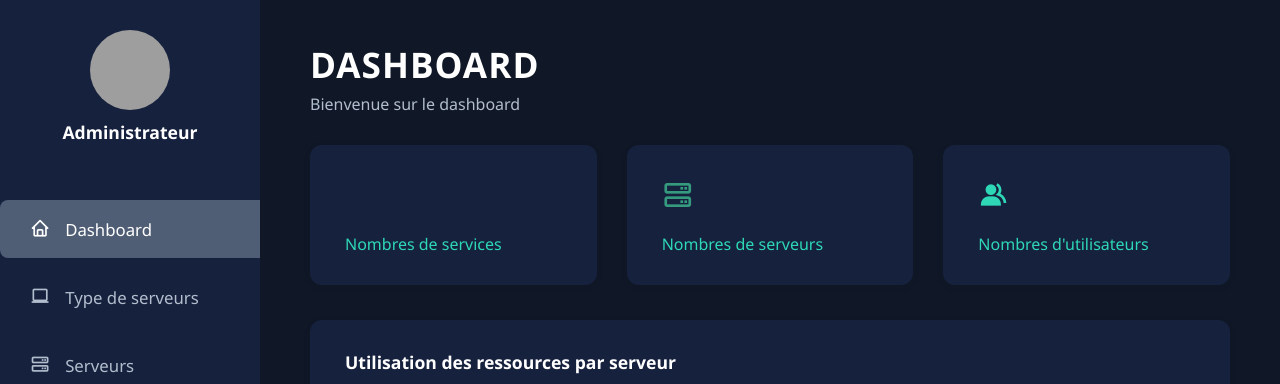
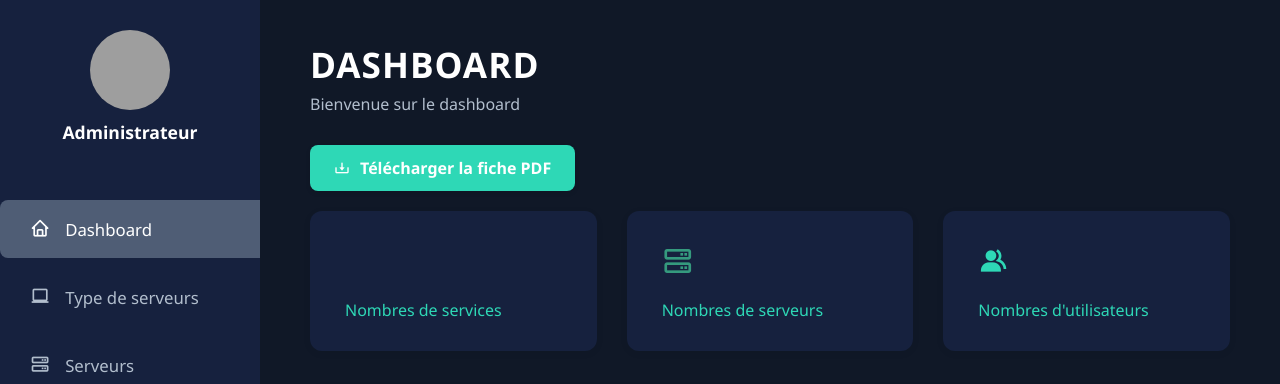
Before and after one commit to Cam-12/SAE23, a Django app: template Administration/administration/serveur/templates/serveur/index.html in a window 1280 px wide. Shown: the top 384 px of the page. Run offline with Django 3.2, Linux system fonts and the light colour scheme; the template is opened without the code that fills it, so the values that code supplies are empty; some libraries are stand-ins or nearby versions; grey boxes are pictures that could not be loaded.

Commit message:
Changes by e2401877

```diff
--- a/Administration/administration/serveur/static/serveur/style.css
+++ b/Administration/administration/serveur/static/serveur/style.css
@@ -407,3 +407,39 @@ header {
 .dropdown-menu.show {
     display: flex;
 }
+
+.btn-pdf-container {
+    display: flex;
+    justify-content: flex-start; /* Alignement à gauche */
+    margin-bottom: 20px; /* Marge en bas pour séparer des cartes */
+    width: 100%;
+}
+
+.btn-pdf {
+    display: inline-flex;
+    align-items: center;
+    gap: 10px;
+    background-color: var(--primary-color); /* Couleur primaire du thème */
+    color: var(--white);
+    padding: 12px 24px;
+    border: none;
+    border-radius: 8px;
+    font-size: 16px;
+    font-weight: 600;
+    text-decoration: none;
+    cursor: pointer;
+    transition: all 0.2s ease;
+    box-shadow: 0 2px 5px rgba(0,0,0,0.1);
+    width: auto; /* Largeur adaptée au texte */
+}
+
+.btn-pdf:hover {
+    background-color: #2ed8b6; /* Légèrement plus clair que la couleur primaire */
+    box-shadow: 0 4px 8px rgba(0,0,0,0.2);
+    transform: translateY(-2px);
+}
+
+.btn-pdf:active {
+    transform: translateY(0);
+    box-shadow: 0 2px 5px rgba(0,0,0,0.1);
+}
--- a/Administration/administration/serveur/templates/serveur/index.html
+++ b/Administration/administration/serveur/templates/serveur/index.html
@@ -22,6 +22,11 @@
             <h1>DASHBOARD</h1>
             <p>Bienvenue sur le dashboard</p>
         </section>
+            <div class="btn-pdf-container">
+                <a href="{% url 'fiche_services_serveurs_pdf' %}" class="btn-pdf">
+                    <i class='bx bx-download'></i> Télécharger la fiche PDF
+                </a>
+            </div>
         <section class="stats-cards">
             <div class="card">
                 <div class="card-icon"><i class='bx bx-layers'></i></div>
--- a/Administration/administration/serveur/urls.py
+++ b/Administration/administration/serveur/urls.py
@@ -50,4 +50,6 @@ urlpatterns = [
     path('serveur/export_services/', views.export_services_csv, name='export_services_csv'),
     path('serveur/export_utilisateurs/', views.export_utilisateurs_csv, name='export_utilisateurs_csv'),
     path('serveur/export_applications/', views.export_applications_csv, name='export_applications_csv'),
+
+    path('fiche-services-serveurs-pdf/', views.fiche_services_serveurs_pdf, name='fiche_services_serveurs_pdf'),
 ]
```
Also changed, not shown: Administration/administration/serveur/views.py (+87 -1 lines).
